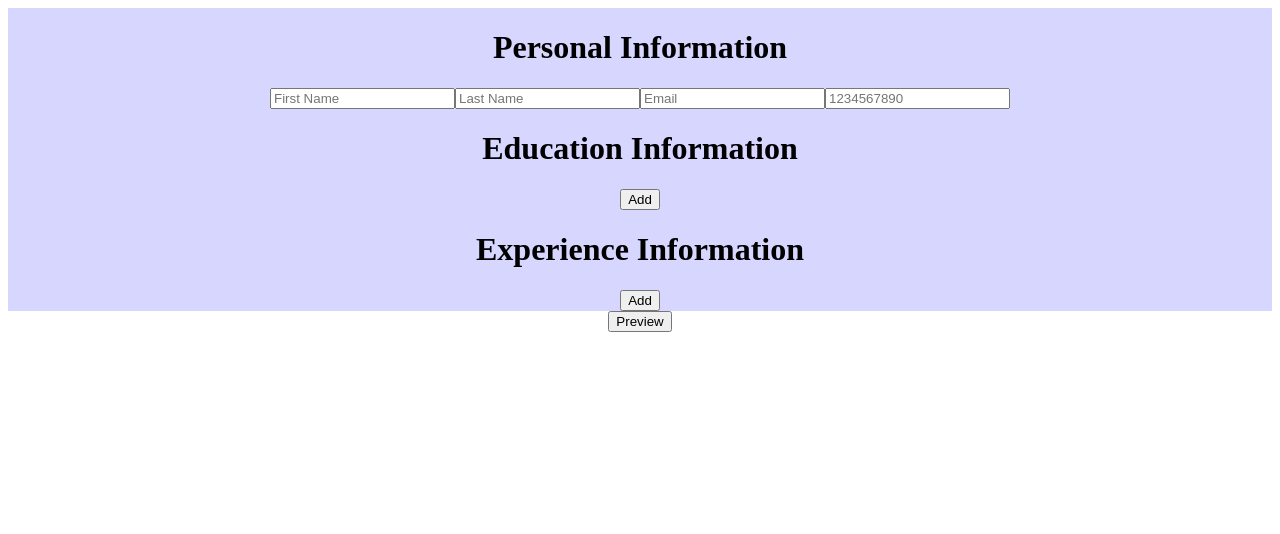
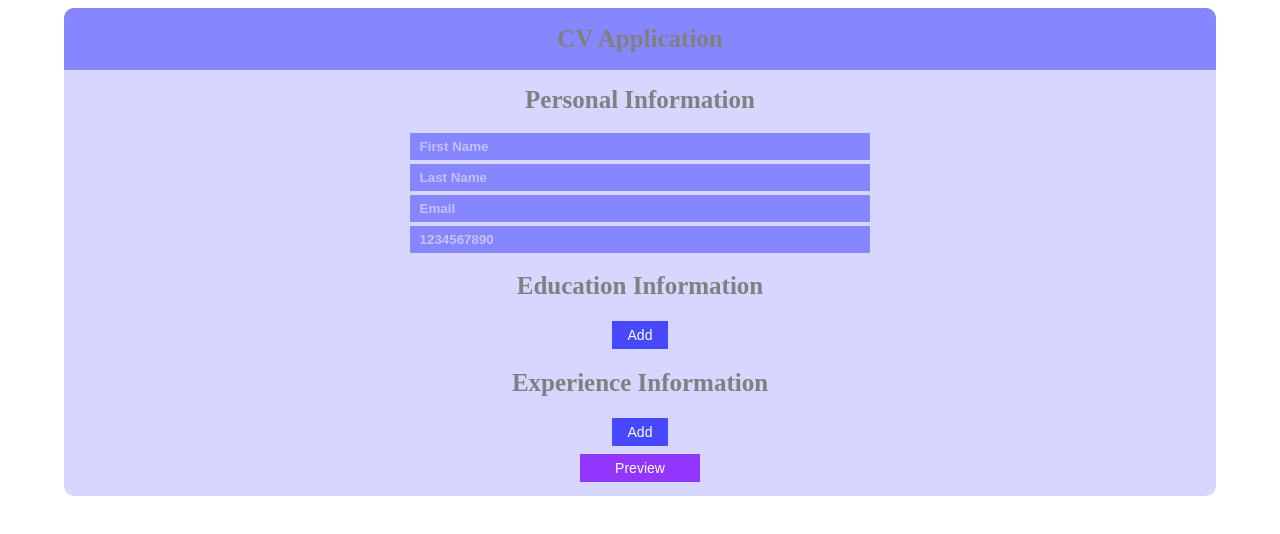
Before and after one commit to Noliqe/react-cv-project, a React (Create React App) app in the folder cv-project/: page / in a window 1280 px wide. Shown: the top 534 px of the page. Built offline with nearby package versions, Linux system fonts and the light colour scheme.

Commit message:
add styling

```diff
--- a/cv-project/src/App.js
+++ b/cv-project/src/App.js
@@ -44,7 +44,7 @@ class App extends Component {
     if (this.state.showCv === 0) {
       this.setState({
         showCv: 1,
-        button: 'Update Cv'
+        button: 'Edit Cv'
       })
    } else {
     this.setState({
@@ -58,6 +58,9 @@ class App extends Component {
   render() {
     return (
     <div className="App">
+      <div className="header">
+        <h1>CV Application</h1>
+      </div>
     <Personal Personal={this.state.generalInfo} showCv={this.state.showCv}/>
     <Education Education={this.state.educationalInfo} showCv={this.state.showCv}/>
     <Experience Experience={this.state.experienceInfo} showCv={this.state.showCv}/>
--- a/cv-project/src/Components/EduForm.js
+++ b/cv-project/src/Components/EduForm.js
@@ -10,13 +10,19 @@ class EduForm extends Component {
 
   render() {
     return (
-      <div className="Education">
+      <div className="form">
       <form>
       <input type='text' placeholder='Education title' value={this.props.studyName} onChange={(event)=>this.inputChangedHandler(event)}/>
       <input type='text' placeholder='School name' value={this.props.schoolName} onChange={(event)=>this.inputChangedHandler(event)}/>
       <input type='date' placeholder='From' value={this.props.studyDateStart} onChange={(event)=>this.inputChangedHandler(event)}/>
+      {/* <div className="range">  */}
       <input type='date' placeholder='To' value={this.props.studyDateEnd} onChange={(event)=>this.inputChangedHandler(event)}/>
-      <input type='button' value='Delete' onClick={()=>this.props.deleteButton(this.props.index)}/>
+            {/* <div className="rangeSub">
+            <p>Ongoing:</p>
+            <input type="range" min="1" max="2" value="1"/>
+            </div>
+            </div> */}
+      <input id="delButton" type='button' value='Delete' onClick={()=>this.props.deleteButton(this.props.index)}/>
       </form>
     </div>
     )
--- a/cv-project/src/Components/Education.js
+++ b/cv-project/src/Components/Education.js
@@ -79,7 +79,7 @@ class Education extends Component {
   // render new form which can be filled in
   renderForm = () => {
   return (
-    <div className="Education">
+    <div className="form">
     <form>
     <input type='text' placeholder='Education title' onChange={(event)=>this.handleChange(event, "studyName")}/>
     <input type='text' placeholder='School name' onChange={(event)=>this.handleChange(event, "schoolName")}/>
@@ -109,6 +109,7 @@ class Education extends Component {
     this.clearState();
   }
 
+  // render preview section
   renderCv = () => {
     let forms =[];
     let tsF = this.state.forms;
--- a/cv-project/src/Components/ExpForm.js
+++ b/cv-project/src/Components/ExpForm.js
@@ -11,14 +11,20 @@ class ExpForm extends Component {
 
   render() {
     return (
-        <div className="Experience">
+        <div className="form">
           <form>
             <input type='text' placeholder='Job title' value={this.props.positionTitle} onChange={(event)=>this.inputChangedHandler(event)}/>
             <input type='text' placeholder='Company name' value={this.props.companyName} onChange={(event)=>this.inputChangedHandler(event)}/>
             <input type='date' placeholder='From' value={this.props.dateStart} onChange={(event)=>this.inputChangedHandler(event)}/>
+            {/* <div className="range">  */}
             <input type='date' placeholder='To' value={this.props.dateEnd} onChange={(event)=>this.inputChangedHandler(event)}/>
+            {/* <div className="rangeSub">
+            <p>Ongoing:</p>
+            <input type="range" min="1" max="2" value="1"/>
+            </div>
+            </div> */}
             <input type='text' placeholder='Main activities and responsibilities' value={this.props.description} onChange={(event)=>this.inputChangedHandler(event)}/>
-            <input type='button' value='Delete' onClick={()=>this.props.deleteButton(this.props.index)}/>
+            <input id="delButton" type='button' value='Delete' onClick={()=>this.props.deleteButton(this.props.index)}/>
           </form>
         </div>
     )
--- a/cv-project/src/Components/Experience.js
+++ b/cv-project/src/Components/Experience.js
@@ -111,6 +111,7 @@ class Experience extends Component {
     })
   }
 
+  // render preview section
   renderCv = () => {
     let forms =[];
     let tsF = this.state.forms;
--- a/cv-project/src/Components/Personal.js
+++ b/cv-project/src/Components/Personal.js
@@ -17,7 +17,7 @@ class Personal extends Component {
 
   renderForm = () => {
     return (
-      <div className="Personal">
+      <div className="form">
           <form>
             <input type='text' placeholder='First Name' value={this.state.firstName} onChange={(event)=>this.handleChange(event, "firstName")}/>
             <input type='text' placeholder='Last Name' value={this.state.lastName} onChange={(event)=>this.handleChange(event, "lastName")}/>
@@ -27,21 +27,22 @@ class Personal extends Component {
         </div>)
   }
 
+  // render preview section
   renderCv = () => {
     return (
       <div className="PersonalCv">
         <div>
             <div>
-                <label className="label">First Name :</label> <label> {this.state.firstName} </label>
+                <label className="label">First Name : </label> <label> {this.state.firstName} </label>
             </div>
             <div>
-                <label className="label">Last name :</label> <label>{this.state.lastName} </label>
+                <label className="label">Last name : </label> <label>{this.state.lastName} </label>
             </div>
             <div>
-                <label className="label">Email :</label><label>{this.state.email} </label>
+                <label className="label">Email : </label><label>{this.state.email} </label>
             </div>
             <div>
-                <label className="label">Phone number :</label> <label>{this.state.phoneNumber} </label>
+                <label className="label">Phone number : </label> <label>{this.state.phoneNumber} </label>
             </div>
         </div>
     </div>
--- a/cv-project/src/Components/ShowExp.js
+++ b/cv-project/src/Components/ShowExp.js
@@ -10,7 +10,7 @@ class ShowExp extends Component {
 
   render() {
     return (
-      <div className="EperienceCv">
+      <div className="ExperienceCv">
         <div>
             <div>
                 <label className="label">Job title :</label> <label> {this.props.positionTitle} </label>
--- a/cv-project/src/Components/preview.js
+++ b/cv-project/src/Components/preview.js
@@ -6,7 +6,7 @@ class Preview extends Component {
   render() {
     return (
         <div className="preview">
-            <input type='button' value={this.props.name} onClick={()=>this.props.button()}/>
+            <input id="previewButton" type='button' value={this.props.name} onClick={()=>this.props.button()}/>
         </div>
     )
   }
--- a/cv-project/src/Styles/form.css
+++ b/cv-project/src/Styles/form.css
@@ -1,5 +1,54 @@
+#root {
+    display: flex;
+    justify-content: center;
+    margin: 0;
+    padding: 0;
+}
+
+html {
+    margin: 0;
+    padding: 0;
+}
+
+h1 {
+    font-size: 25px;
+    color: gray;
+}
+
+body {
+    --header-bg-color: rgb(134, 134, 255);
+    --bg-color-1: rgb(214, 214, 255);
+    --bg-color-2: rgb(203, 203, 252);
+    --border-color: rgb(190, 190, 248);
+    --form-color: rgb(134, 134, 255);
+    --button-color: rgb(71, 71, 252);
+    --button-hover-color: rgba(102, 102, 250, 0.726);
+}
+
+.App {
+    display: flex;
+    align-items: center;
+    flex-direction: column;
+    width: 90vw;
+    background-color: var(--bg-color-1);
+    border-top-left-radius: 10px;
+    border-top-right-radius: 10px;
+    border-bottom-left-radius: 10px;
+    border-bottom-right-radius: 10px;
+    margin: 0;
+    padding: 0;
+}
+
+.header {
+    display: flex;
+    justify-content: center;
+    background-color: var(--header-bg-color);
+    width: 90vw;
+    border-top-left-radius: 10px;
+    border-top-right-radius: 10px;
+}
+
 .Personal, .Education, .Experience {
-    background-color: rgb(214, 214, 255);
     display: flex;
     flex-direction: column;
     align-items: center;
@@ -8,4 +57,108 @@
 .preview {
     display: flex;
     justify-content: center;
+    margin-bottom: 10px;
 }
+
+form {
+    display: flex;
+    justify-content: center;
+    flex-direction: column;
+    align-items: center;
+    width: 60vw;
+}
+
+input[type=text]:hover, input[type=tel]:hover, input[type=date]:hover {
+    border-radius: 5px;
+}
+
+input[type=text], input[type=tel], input[type=date]  {
+    width: 60%;
+    padding: 6px 10px;
+    margin: 2px 0;
+    box-sizing: border-box;
+    border: none;
+    background-color: var(--form-color);
+    color: white;
+}
+
+input::placeholder {
+    font-weight: bold;
+    opacity: 0.5;
+    color: white;
+}
+
+#delButton {
+    background-color: red;
+}
+
+#previewButton {
+    background-color: rgb(147, 54, 253);
+    width: 120px;
+}
+
+#previewButton:hover {
+    background-color: rgba(147, 54, 253, 0.61);;
+}
+
+input[type=button] {
+  background-color: var(--button-color);
+  border: none;
+  color: white;
+  padding: 6px 16px;
+  text-align: center;
+  text-decoration: none;
+  display: inline-block;
+  font-size: 14px;
+  margin: 4px 2px;
+  transition-duration: 0.4s;
+  cursor: pointer;
+}
+
+input[type=button]:hover {
+    background-color: var(--button-hover-color);
+    color: white;
+}
+
+.Edu, .Exp {
+    display: flex;
+    align-items: center;
+    flex-direction: column;
+}
+
+.PersonalCv, .EducationCv, .ExperienceCv {
+    border: 2px solid var(--border-color);
+    width: 344px;
+    margin-bottom: 2px;
+    background-color: var(--bg-color-2);
+    border-radius: 10px;
+    padding: 2px 6px;
+}
+
+.label {
+    margin-right: 5px;
+    font-weight: 600;
+}
+
+/* input[type=range] {
+    width: 50px;
+}
+
+.range {
+    display: flex;
+    align-items: center;
+    width: 60%;
+}
+
+.rangeSub {
+    margin-left: 5px;
+    display: flex;
+    flex-direction: column;
+    justify-content: center;
+    align-items: flex-end;
+}
+
+.rangeSub > p {
+    padding: 0px;
+    margin: 0;
+} */
```
